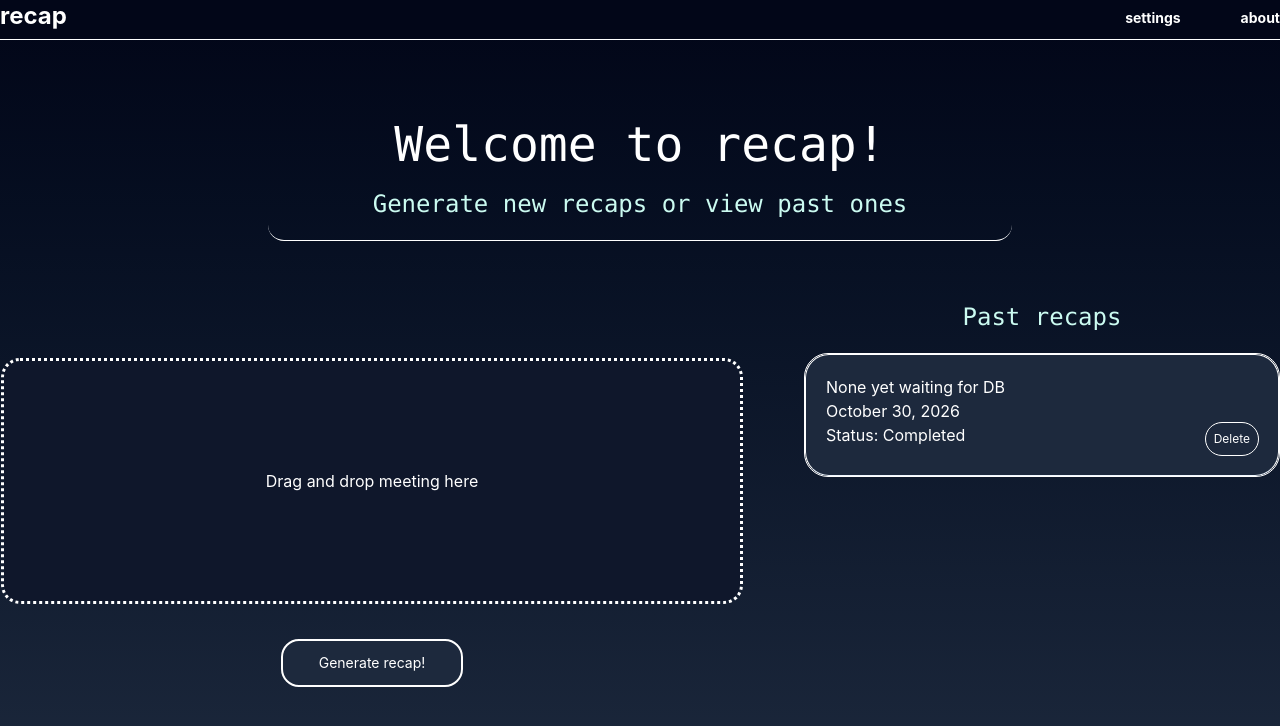
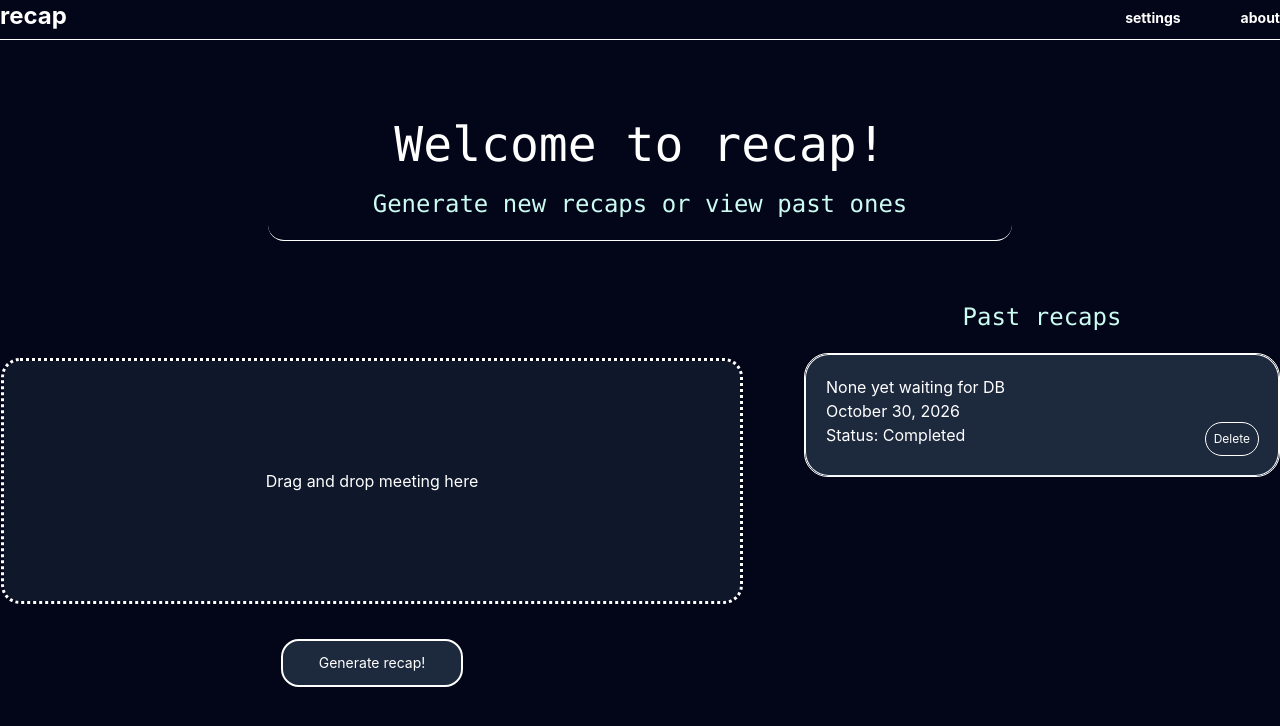
Before and after one commit to nick-yoderia/Recap, a React app in the folder front-end/: page / in a window 1280 px wide. Shown: the top 726 px of the page. Built offline with nearby package versions, Linux system fonts and the light colour scheme; the HTML template or start-up script is replaced by a standard one.

Commit message:
change background

```diff
--- a/front-end/src/App.jsx
+++ b/front-end/src/App.jsx
@@ -8,7 +8,7 @@ import RecapHeader from './components/RecapHeader'
 function App() {
 
   return (
-      <div className ='sm:h-screen w-screen sm:overflow-hidden text-white bg-linear-to-t from-slate-800 to-slate-950  bg-blend-color-burn'>
+      <div className ='sm:h-screen w-screen sm:overflow-hidden text-white bg-slate-950  bg-blend-color-burn'>
           <RecapHeader/>
         <div className = 'sm:max-w-7xl sm:mx-auto'>
           <Routes>
```
